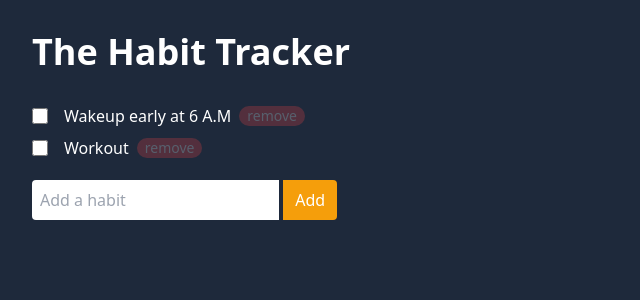
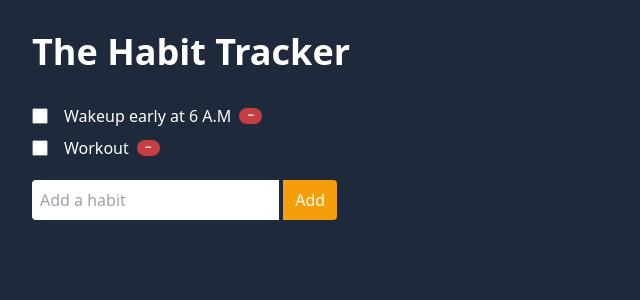
Before and after one commit to asrul10/habit-tracker, a Svelte app: page / in a window 1280 px wide. Shown: the top 300 px of the page, without its empty margins (0-640 px from the left). Built offline with nearby package versions, Linux system fonts and the light colour scheme.

Commit message:
update remove label

```diff
--- a/src/App.svelte
+++ b/src/App.svelte
@@ -82,9 +82,10 @@
       <button
         on:click={removeHabit}
         data-id={habit.id}
-        class="bg-red-500 rounded-full text-sm px-2 opacity-25 hover:opacity-95"
-        >remove</button
+        class="bg-red-500 rounded-full text-sm px-2 font-bold opacity-80 h-4 flex items-center"
       >
+        <span class="offsetTop"> &#8211; </span>
+      </button>
     </div>
   {/each}
 
@@ -103,3 +104,9 @@
     >
   </div>
 </main>
+
+<style>
+  .offsetTop {
+    margin-top: -5px;
+  }
+</style>
```
